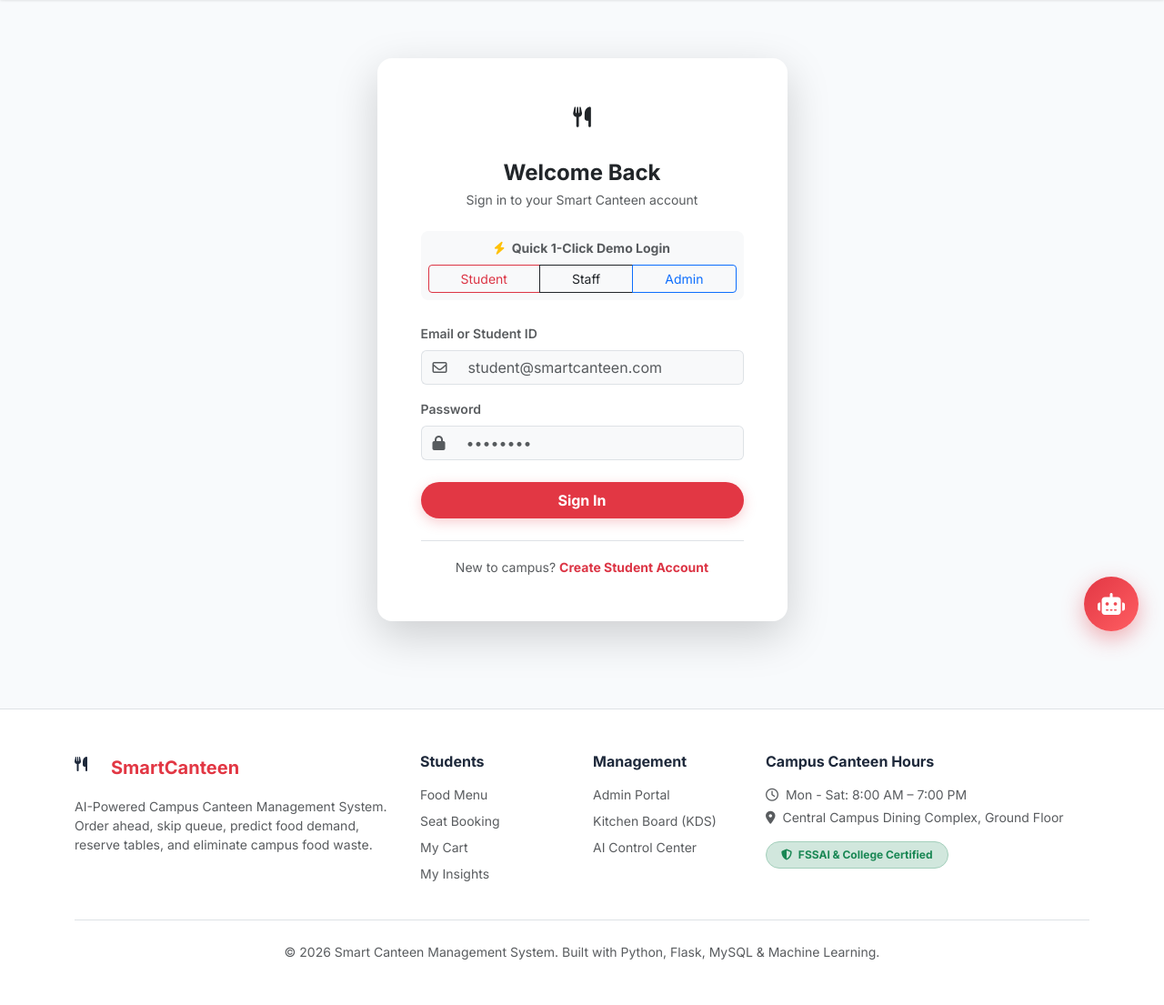
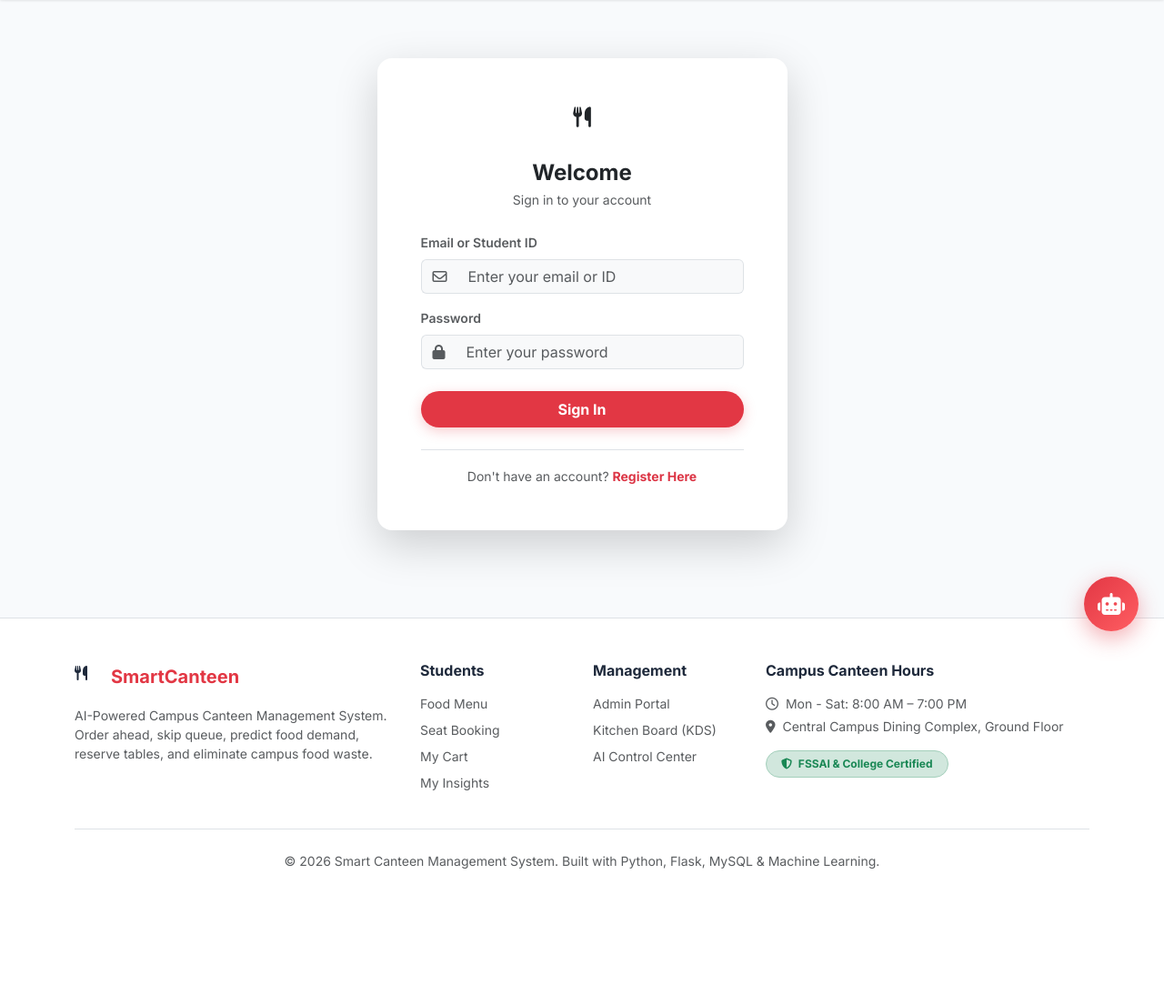
Before and after one commit to pranavkokande60/Mealpe--Fastag-food-booking-system, a Flask app: page /auth/login in a window 1280 px wide. Shown: the part 78-1183 px from the top of the page at 91% size. After the commit the page ends 1033 px from the top, so only its background shows below. Run offline with Flask 3, Linux system fonts and the light colour scheme.

Commit message:
login.html

```diff
--- a/templates/auth/login.html
+++ b/templates/auth/login.html
@@ -15,26 +15,17 @@
             <div class="brand-icon mx-auto mb-3" style="width: 48px; height: 48px; font-size: 1.4rem;">
               <i class="fa-solid fa-utensils"></i>
             </div>
-            <h4 class="fw-bold mb-1">Welcome Back</h4>
-            <p class="text-muted small">Sign in to your Smart Canteen account</p>
+            <h4 class="fw-bold mb-1">Welcome</h4>
+            <p class="text-muted small">Sign in to your account</p>
           </div>
 
-          <!-- Quick Demo Switcher Tabs -->
-          <div class="bg-light p-2 rounded-3 mb-4 text-center">
-            <div class="small fw-bold text-muted mb-2"><i class="fa-solid fa-bolt text-warning me-1"></i> Quick 1-Click Demo Login</div>
-            <div class="btn-group w-100" role="group">
-              <button type="button" class="btn btn-sm btn-outline-danger" onclick="fillCredentials('student@smartcanteen.com', 'Student@123')">Student</button>
-              <button type="button" class="btn btn-sm btn-outline-dark" onclick="fillCredentials('staff@smartcanteen.com', 'Staff@123')">Staff</button>
-              <button type="button" class="btn btn-sm btn-outline-primary" onclick="fillCredentials('admin@smartcanteen.com', 'Admin@123')">Admin</button>
-            </div>
-          </div>
+          <form action="{{ url_for('auth.login') }}" method="POST" autocomplete="off">
 
-          <form action="{{ url_for('auth.login') }}" method="POST">
             <div class="mb-3">
               <label class="form-label fw-semibold small text-muted">Email or Student ID</label>
               <div class="input-group">
                 <span class="input-group-text bg-light border-end-0"><i class="fa-regular fa-envelope text-muted"></i></span>
-                <input type="text" id="login-identifier" name="identifier" class="form-control bg-light border-start-0" placeholder="student@smartcanteen.com" required>
+                <input type="text" id="login-identifier" name="identifier" class="form-control bg-light border-start-0" placeholder="Enter your email or ID" required autocomplete="off" value="">
               </div>
             </div>
 
@@ -44,7 +35,7 @@
               </div>
               <div class="input-group">
                 <span class="input-group-text bg-light border-end-0"><i class="fa-solid fa-lock text-muted"></i></span>
-                <input type="password" id="login-password" name="password" class="form-control bg-light border-start-0" placeholder="••••••••" required>
+                <input type="password" id="login-password" name="password" class="form-control bg-light border-start-0" placeholder="Enter your password" required autocomplete="new-password" value="">
               </div>
             </div>
 
@@ -52,8 +43,8 @@
           </form>
 
           <div class="text-center mt-4 pt-3 border-top">
-            <span class="text-muted small">New to campus? </span>
-            <a href="{{ url_for('auth.register') }}" class="text-danger fw-bold text-decoration-none small">Create Student Account</a>
+            <span class="text-muted small">Don't have an account? </span>
+            <a href="{{ url_for('auth.register') }}" class="text-danger fw-bold text-decoration-none small">Register Here</a>
           </div>
 
         </div>
@@ -62,12 +53,4 @@
     </div>
   </div>
 </div>
-
-<script>
-function fillCredentials(id, pw) {
-  document.getElementById('login-identifier').value = id;
-  document.getElementById('login-password').value = pw;
-  window.cartManager?.showToast(`Filled credentials for ${id}`, 'info');
-}
-</script>
 {% endblock %}
```
